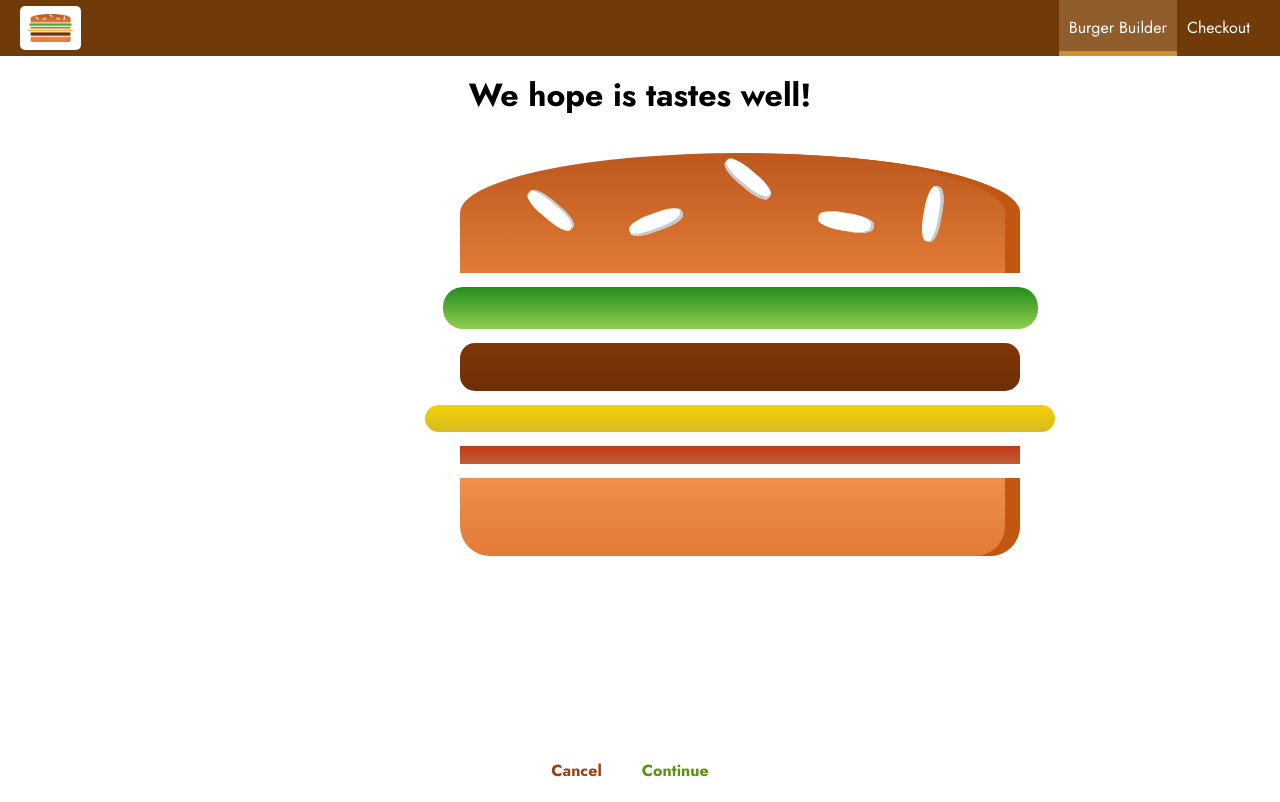
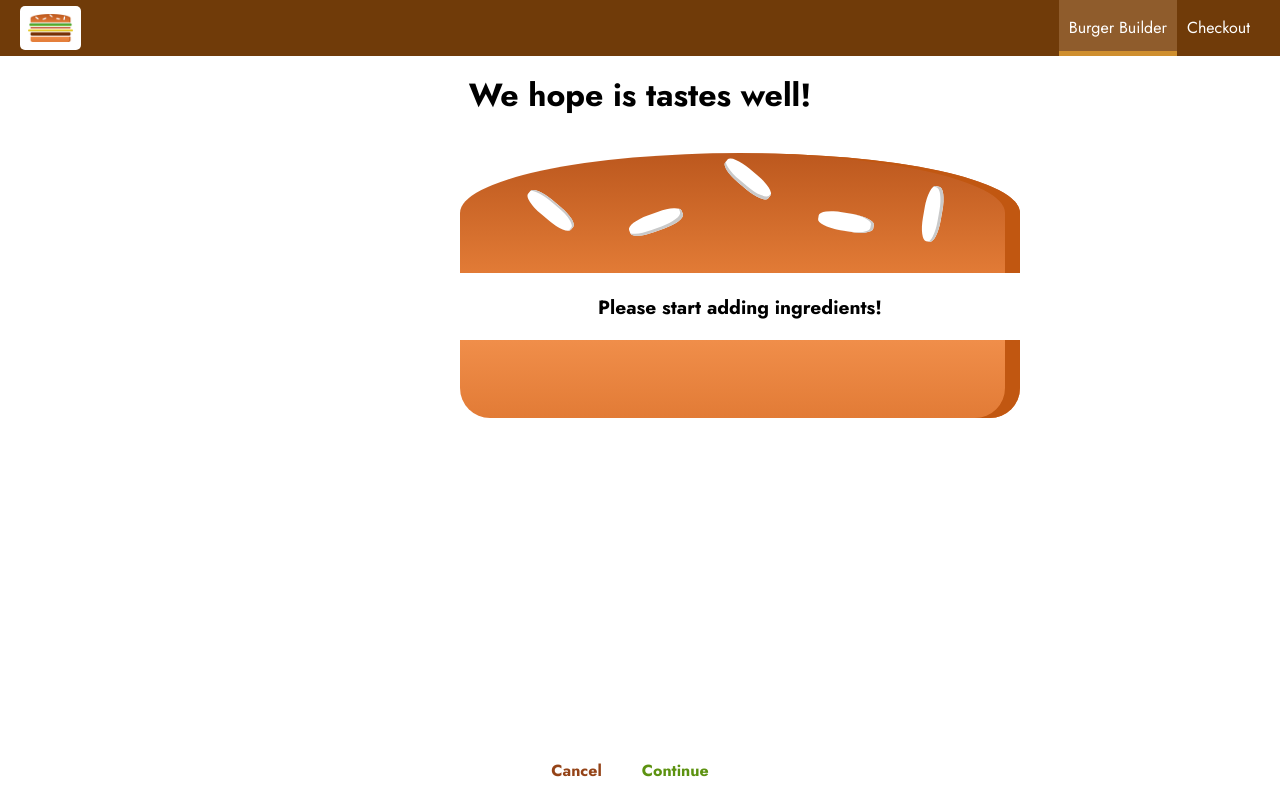
Before and after one commit to hendraaagil/burger-builder, a React (Create React App) app: page /checkout in a window 1280 px wide. Built offline with nearby package versions, Linux system fonts and the light colour scheme.

Commit message:
Passing Ingredients via Query Params

```diff
--- a/src/containers/BurgerBuilder/BurgerBuilder.js
+++ b/src/containers/BurgerBuilder/BurgerBuilder.js
@@ -119,7 +119,19 @@
     //   .catch((err) => {
     //     this.setState({ loading: false, showModal: false });
     //   });
-    this.props.history.push('/checkout');
+    const queryParams = [];
+    for (let i in this.state.ingredients) {
+      queryParams.push(
+        encodeURIComponent(i) +
+          '=' +
+          encodeURIComponent(this.state.ingredients[i])
+      );
+    }
+    const queryString = queryParams.join('&');
+    this.props.history.push({
+      pathname: '/checkout',
+      search: '?' + queryString,
+    });
   };
 
   render() {
--- a/src/containers/Checkout/Checkout.js
+++ b/src/containers/Checkout/Checkout.js
@@ -11,6 +11,16 @@
       bacon: 1,
     },
   };
+
+  componentDidMount() {
+    const query = new URLSearchParams(this.props.location.search);
+    const ingredients = {};
+    for (let param of query.entries()) {
+      // ['salad', '1']
+      ingredients[param[0]] = +param[1];
+    }
+    this.setState({ ingredients });
+  }
 
   checkoutCancelledHandler = () => {
     this.props.history.goBack();
```
